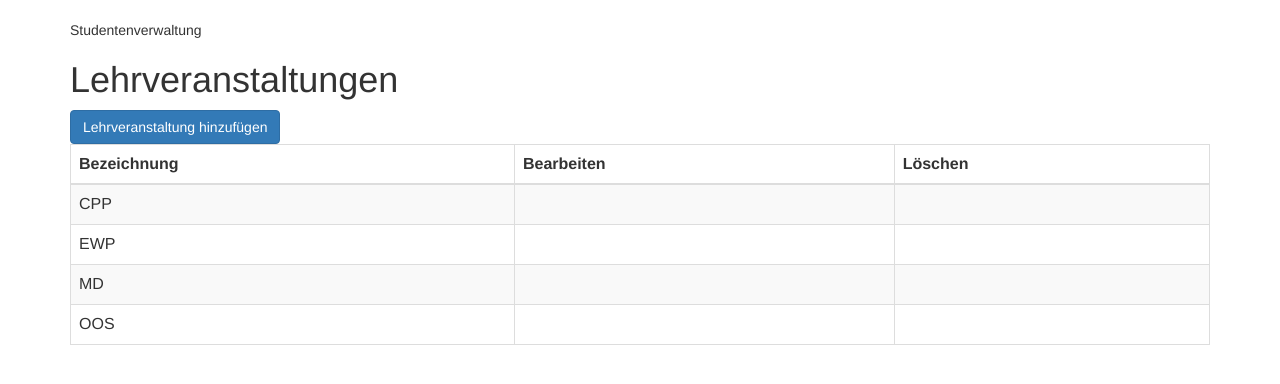
After one commit to schoenked/OOS-Modul, a Django app: page /lehrveranstaltungen/ in a window 1280 px wide. The commit adds this page. Shown: the top 384 px of the page. Run offline with Django 3.2, Linux system fonts and the light colour scheme; data comes from the database, SQL or seed files in the repository; some libraries are stand-ins or nearby versions.

Commit message:
added Lehrveranstaltungen

```diff
--- a/ESA2/ESA2/models.py
+++ b/ESA2/ESA2/models.py
@@ -5,4 +5,4 @@ class Student(models.Model):
     lastname=models.CharField(max_length=50)
 
 class Lehrveranstaltung(models.Model):
-    name=models.CharField(max_length=50)
+    bezeichnung=models.CharField(max_length=50)
--- a/ESA2/ESA2/templates/home.html
+++ b/ESA2/ESA2/templates/home.html
@@ -3,6 +3,6 @@
 {% block content %}
 
 <a href="{% url 'studentList' %}" class="btn btn-primary">Studentenliste</a>
-<a href="{% url 'studentList' %}" class="btn btn-primary">Studentenliste</a>
+<a href="{% url 'lvList' %}" class="btn btn-primary">Lehrveranstaltungen</a>
 
 {% endblock %}
--- /dev/null
+++ b/ESA2/ESA2/templates/lv_list.html
@@ -0,0 +1,20 @@
+{% extends 'base.html' %}
+{% load bootstrap3 %}
+{% block content %}
+<a href="{% url 'addLehrveranstaltung' %}" class="btn btn-primary">Lehrveranstaltung hinzufügen</a>
+
+<table class="table table-bordered table-striped">
+    <thead>
+    <th>Bezeichnung</th>
+    <th>Bearbeiten</th>
+    <th>Löschen</th>
+    </thead>
+    {% for lv in lehrveranstaltungen %}
+    <tr>
+        <td>{{ lv.bezeichnung }}</td>
+        <td><a href="{% url 'editLehrveranstaltung' pk=lv.pk %}">{% bootstrap_icon 'edit' %}</a></td>
+        <td><a href="{% url 'deleteLehrveranstaltung' pk=lv.pk %}">{% bootstrap_icon 'erase' %}</a></td>
+    </tr>
+    {% endfor %}
+</table>
+{% endblock %}
--- a/ESA2/ESA2/urls.py
+++ b/ESA2/ESA2/urls.py
@@ -16,6 +16,7 @@ Including another URLconf
 from django.contrib import admin
 from django.urls import path
 from ESA2.views import Student
+from ESA2.views import Lehrveranstaltung
 from ESA2.views import Home
 
 urlpatterns = [
@@ -25,5 +26,9 @@ urlpatterns = [
     path('addStudent/', Student.student_form, name='addStudent'),
     path(r'^editStudent/(?<pk>[0-9]+)/?$', Student.student_form, name='editStudent'),
     path(r'^deleteStudent/(?<pk>[0-9]+)/?$', Student.delete, name='deleteStudent'),
+    path('lehrveranstaltungen/', Lehrveranstaltung.get_lv_list, name='lvList'),
+    path('addLehrveranstaltung/', Lehrveranstaltung.lehrveranstaltung_form, name='addLehrveranstaltung'),
+    path(r'^editLehrveranstaltung/(?<pk>[0-9]+)/?$', Lehrveranstaltung.lehrveranstaltung_form, name='editLehrveranstaltung'),
+    path(r'^deleteLehrveranstaltung/(?<pk>[0-9]+)/?$', Lehrveranstaltung.delete, name='deleteLehrveranstaltung'),
 
 ]
--- /dev/null
+++ b/ESA2/ESA2/views/Lehrveranstaltung.py
@@ -0,0 +1,43 @@
+from django.shortcuts import render,get_object_or_404
+from django.contrib import messages
+from django.http import HttpResponseRedirect
+from django.urls import reverse
+from ESA2.models import Lehrveranstaltung
+from ESA2.forms.lehrveranstaltung import LehrveranstaltungForm
+
+def get_lv_list(request):
+    lvList=Lehrveranstaltung.objects.all().order_by('bezeichnung')
+    return render(request, 'lv_list.html', {'page_title':'Lehrveranstaltungen', 'lehrveranstaltungen':lvList})
+
+def lehrveranstaltung_form(request, pk=None):
+    if pk==None:
+        #create new
+        lv = Lehrveranstaltung()
+        page_title='Lehrveranstaltung hinzufügen'
+
+    else:
+        #load
+        lv = get_object_or_404(Lehrveranstaltung,pk=pk)
+        page_title='Lehrveranstaltung hinzufügen'
+
+    if request.method == 'POST':
+        form = LehrveranstaltungForm(request.POST, instance=lv)
+        if form.is_valid():
+            form.save()
+            messages.success(request, 'Lehrveranstaltung gespeichert.')
+            return HttpResponseRedirect(reverse('lvList'))
+        else:
+            messages.error(request, 'Falsche Eingabe.')
+    else:
+        form = LehrveranstaltungForm(instance=lv)
+
+    return render(request, 'lv.html', {'page_title':page_title, 'form':form})
+
+def delete(request, pk=None):
+    lv = get_object_or_404(Lehrveranstaltung,pk=pk)
+    if lv==None:
+        messages.error(request, 'Beim Löschen ist ein Fehler aufgetreten.')
+    else:
+        lv.delete()
+        messages.success(request, 'Lehrveranstaltung gelöscht.')
+        return HttpResponseRedirect(reverse('lvList'))
--- a/ESA2/ESA2/views/Student.py
+++ b/ESA2/ESA2/views/Student.py
@@ -18,7 +18,7 @@ def student_form(request, pk=None):
     else:
         #load
         student = get_object_or_404(Student,pk=pk)
-        page_title='Student hinzufügen'
+        page_title='Student bearbeiten'
 
     if request.method == 'POST':
         form = StudentForm(request.POST, instance=student)
```
Also changed, not shown: ESA2/ESA2/forms/lehrveranstaltung.py (added, +10 -0 lines), ESA2/ESA2/templates/lv.html (added, +10 -0 lines), ESA2/ESA2/migrations/0002_auto_20190522_2235.py (added), ESA2/db.sqlite3.
